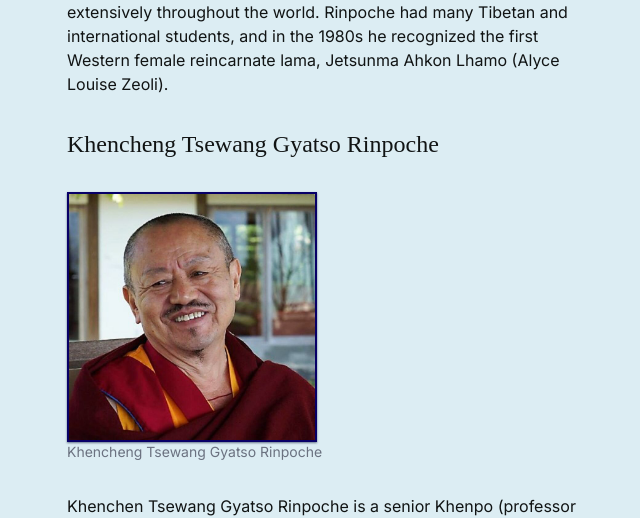
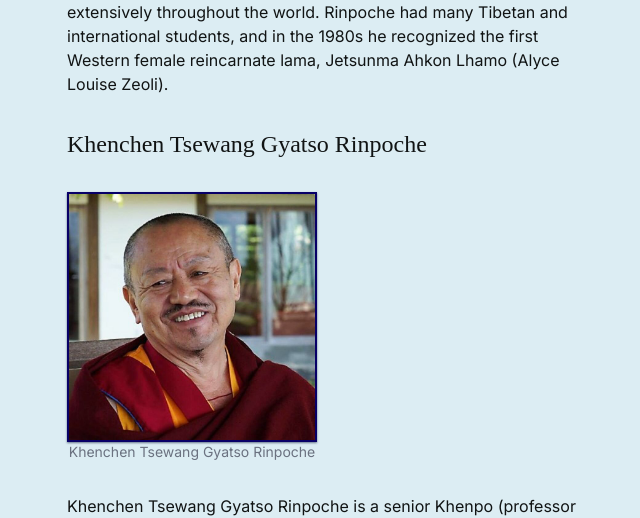
Before and after one commit to mo-sangha/website, a SvelteKit app: page /about/our-lineage in a window 1280 px wide. Shown: the part 902-1420 px from the top of the page, without its empty margins (317-957 px from the left). Built offline with nearby package versions, Linux system fonts and the light colour scheme; a web font is replaced by a local one.

Commit message:
fix: Typos of Khenchen Tsewang Gyatso Rinpoche

```diff
--- a/src/routes/about/our-lineage/+page.svelte
+++ b/src/routes/about/our-lineage/+page.svelte
@@ -24,8 +24,8 @@
 			the 1980s he recognized the first Western female reincarnate lama, Jetsunma Ahkon Lhamo (Alyce
 			Louise Zeoli).
 		</p>
-		<h3 class="font-display text-2xl">Khencheng Tsewang Gyatso Rinpoche</h3>
-		<Photo src="/photo-khencheng-tsewang-gyatso.jpg" caption="Khencheng Tsewang Gyatso Rinpoche" />
+		<h3 class="font-display text-2xl">Khenchen Tsewang Gyatso Rinpoche</h3>
+		<Photo src="/photo-khenchen-tsewang-gyatso.jpg" caption="Khenchen Tsewang Gyatso Rinpoche" />
 		<p>
 			Khenchen Tsewang Gyatso Rinpoche is a senior Khenpo (professor of Buddhist Philosophy) from
 			the Shedra (Lama's College) at Paylul Namdroling Monastery near Mysore in the south of India.
```
Also changed, not shown: static/photo-khenchen-tsewang-gyatso.jpg (renamed from static/photo-khencheng-tsewang-gyatso.jpg).
